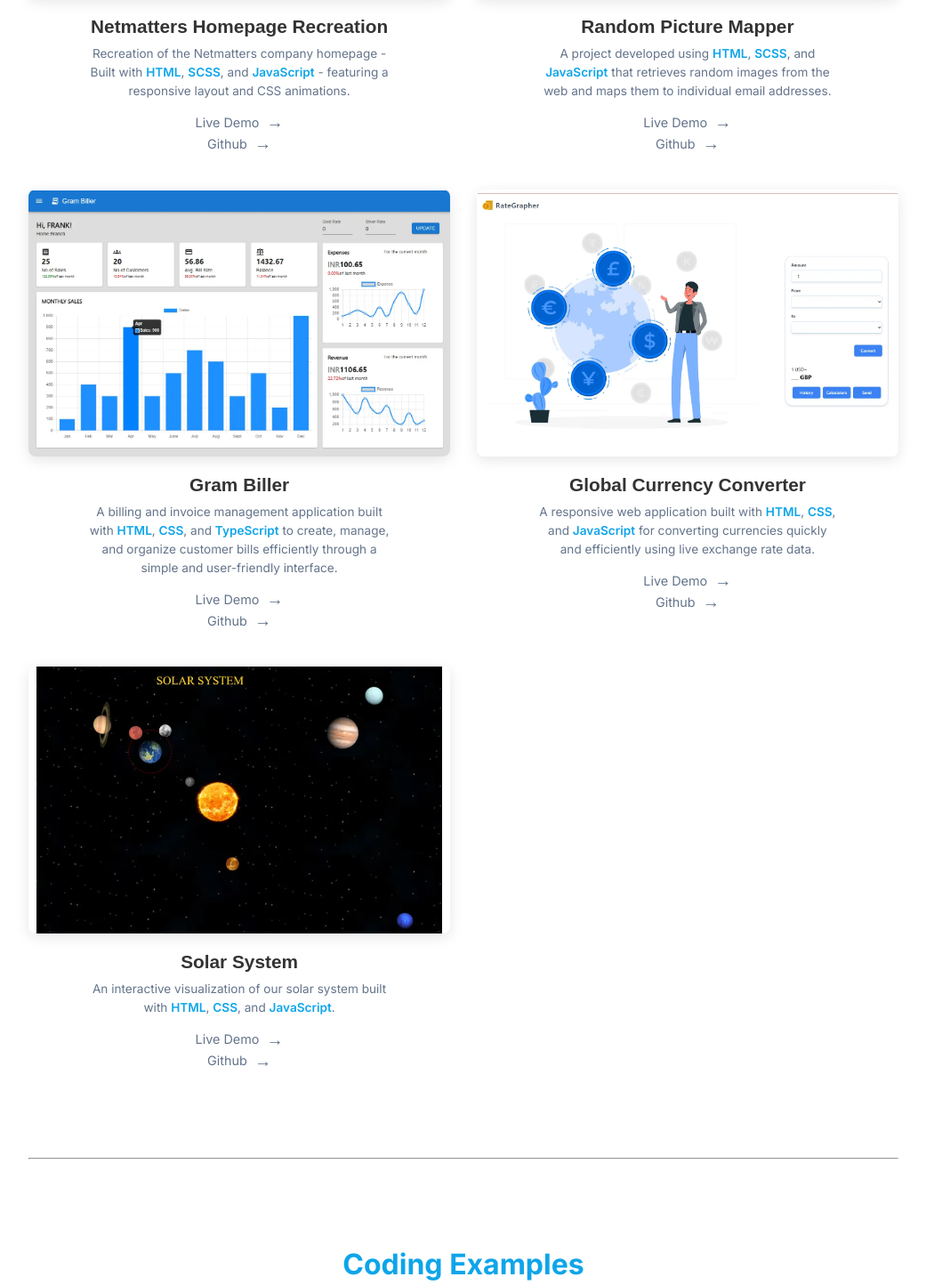
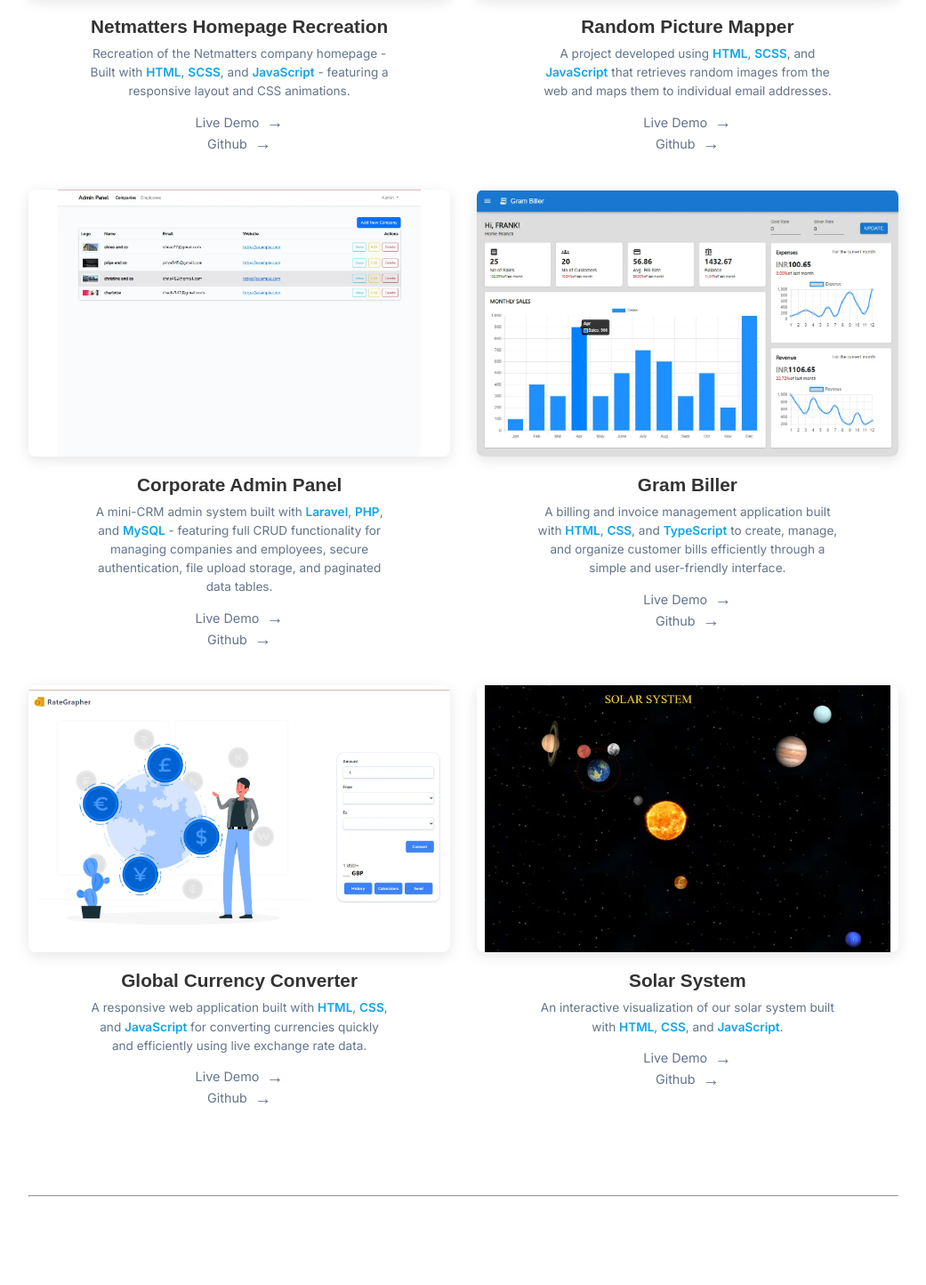
Before and after one commit to shyjijohn/My_Portfolio, a PHP site: page / in a window 1280 px wide. Shown: the part 4205-5649 px from the top of the page at 89% size, without its empty margins (219-1260 px from the left). Run offline with PHP 8.4, Linux system fonts and the light colour scheme.

Commit message:
added laravel project

```diff
--- a/index.php
+++ b/index.php
@@ -309,6 +309,23 @@
               Live Demo <span class="arrow">&rarr;</span>
             </a>
             <a href="https://github.com/shyjijohn/Javascript_Array" class="view-project" target="_blank">
+              Github <span class="arrow">&rarr;</span>
+            </a>
+          </div>
+        </article>
+
+        <article class="project-card">
+          <div class="image-wrapper">
+            <img src="./assets/laravel_adminpanel.webp" alt="Corporate Admin Panel">
+          </div>
+          <div class="project-content">
+            <h3>Corporate Admin Panel</h3>
+            <p class="project-desc">A mini-CRM admin system built with <strong>Laravel</strong>, <strong>PHP</strong>, and <strong>MySQL</strong> - featuring full CRUD functionality for managing companies and employees, secure authentication, file upload storage, and paginated data tables.
+            </p>
+            <a href="https://laravel.shyji-john.netmatters-scs.co.uk/" class="view-project" target="_blank">
+              Live Demo <span class="arrow">&rarr;</span>
+            </a>
+            <a href="https://github.com/shyjijohn/Laravel_AdminPanel" class="view-project" target="_blank">
               Github <span class="arrow">&rarr;</span>
             </a>
           </div>
```
Also changed, not shown: assets/laravel_adminpanel.png (added), assets/laravel_adminpanel.webp (added).
